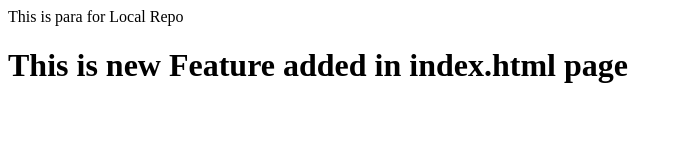
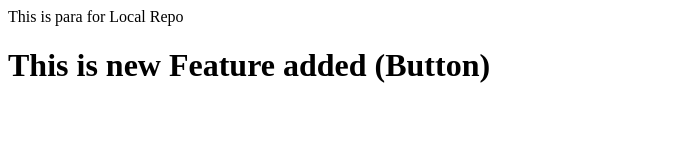
Before and after one commit to RahulJadhavRJ/Localrepo, a plain HTML site: page index.html in a window 1280 px wide. Shown: the whole page, without its empty margins (0-683 px from the left). Drawn offline with Linux system fonts and the light colour scheme.

```diff
--- a/index.html
+++ b/index.html
@@ -1,2 +1,2 @@
 <p> This is para for Local Repo </p>
-<h1> This is new Feature added in index.html page</h1>
+<h1> This is new Feature added (Button)</h1>
```
